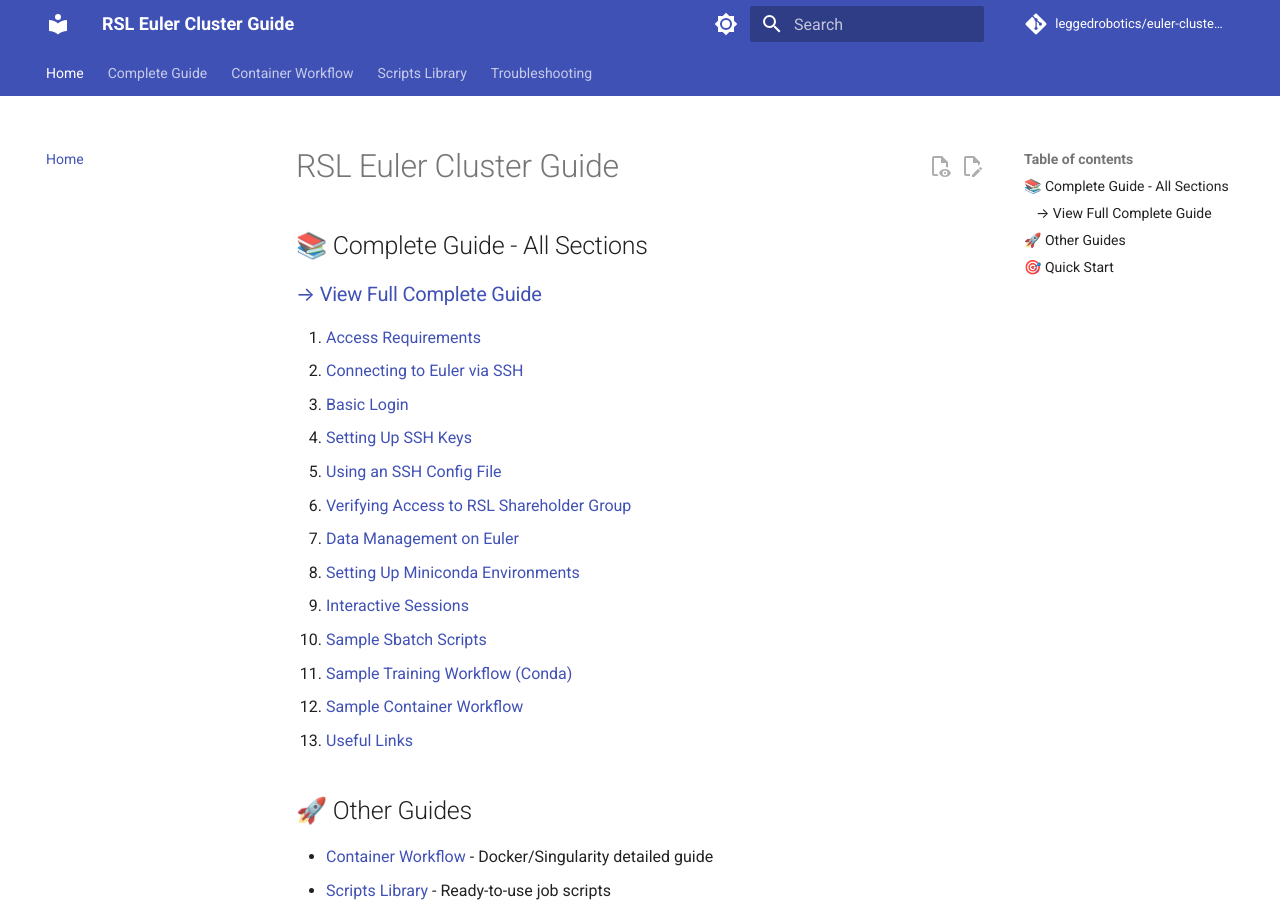
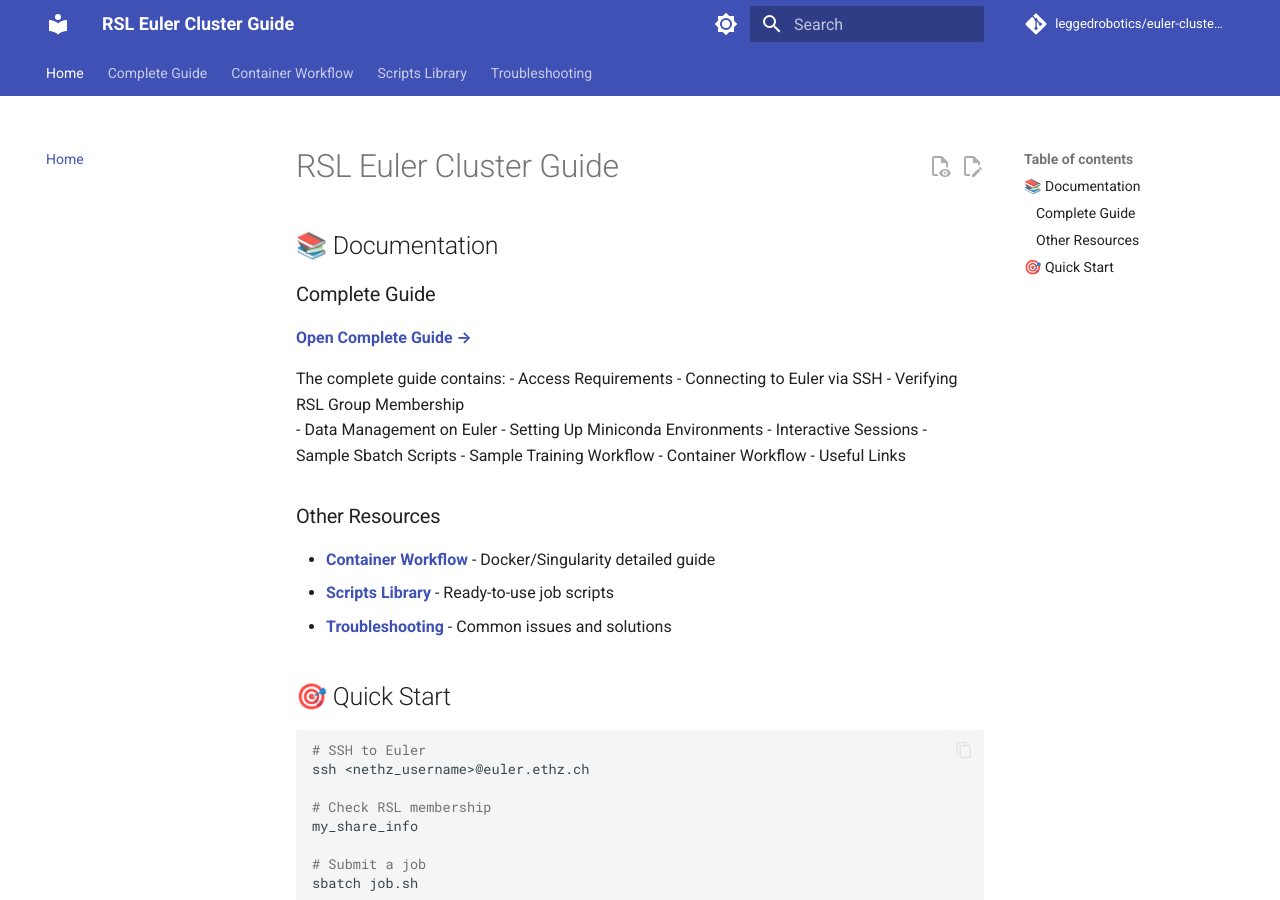
Before and after one commit to leggedrobotics/euler-cluster-guide, an MkDocs documentation site: the page built from docs/index.md, in a window 1280 px wide and 900 px high. Built offline with MkDocs 1.6.1 and Material for MkDocs 9.7.7, drawn with Linux system fonts in a browser that asks for light colours; comment, search, counter and statistics services are not loaded.

Commit message:
Fix 404 errors by using .md extension in links

```diff
--- a/docs/index.md
+++ b/docs/index.md
@@ -1,28 +1,26 @@
 # RSL Euler Cluster Guide
 
-## 📚 Complete Guide - All Sections
+## 📚 Documentation
 
-### [→ View Full Complete Guide](complete-guide/)
+### Complete Guide
+**[Open Complete Guide →](complete-guide.md)**
 
-1. [Access Requirements](complete-guide/#1-access-requirements)
-2. [Connecting to Euler via SSH](complete-guide/#2-connecting-to-euler-via-ssh)
-   - [Basic Login](complete-guide/#21-basic-login)
-   - [Setting Up SSH Keys](complete-guide/#22-setting-up-ssh-keys-recommended)
-   - [Using an SSH Config File](complete-guide/#23-using-an-ssh-config-file)
-3. [Verifying Access to RSL Shareholder Group](complete-guide/#3-verifying-access-to-the-rsl-shareholder-group)
-4. [Data Management on Euler](complete-guide/#4-data-management-on-euler)
-5. [Setting Up Miniconda Environments](complete-guide/#5-setting-up-miniconda-environments)
-6. [Interactive Sessions](complete-guide/#6-interactive-sessions)
-7. [Sample Sbatch Scripts](complete-guide/#7-sample-sbatch-scripts)
-8. [Sample Training Workflow (Conda)](complete-guide/#8-sample-training-workflow-conda)
-9. [Sample Container Workflow](complete-guide/#9-sample-container-workflow)
-10. [Useful Links](complete-guide/#10-useful-links)
+The complete guide contains:
+- Access Requirements
+- Connecting to Euler via SSH
+- Verifying RSL Group Membership
+- Data Management on Euler
+- Setting Up Miniconda Environments
+- Interactive Sessions
+- Sample Sbatch Scripts
+- Sample Training Workflow
+- Container Workflow
+- Useful Links
 
-## 🚀 Other Guides
-
-- [Container Workflow](container-workflow/) - Docker/Singularity detailed guide
-- [Scripts Library](scripts/) - Ready-to-use job scripts
-- [Troubleshooting](troubleshooting/) - Common issues and solutions
+### Other Resources
+- **[Container Workflow](container-workflow.md)** - Docker/Singularity detailed guide
+- **[Scripts Library](scripts.md)** - Ready-to-use job scripts
+- **[Troubleshooting](troubleshooting.md)** - Common issues and solutions
 
 ## 🎯 Quick Start
 
```
